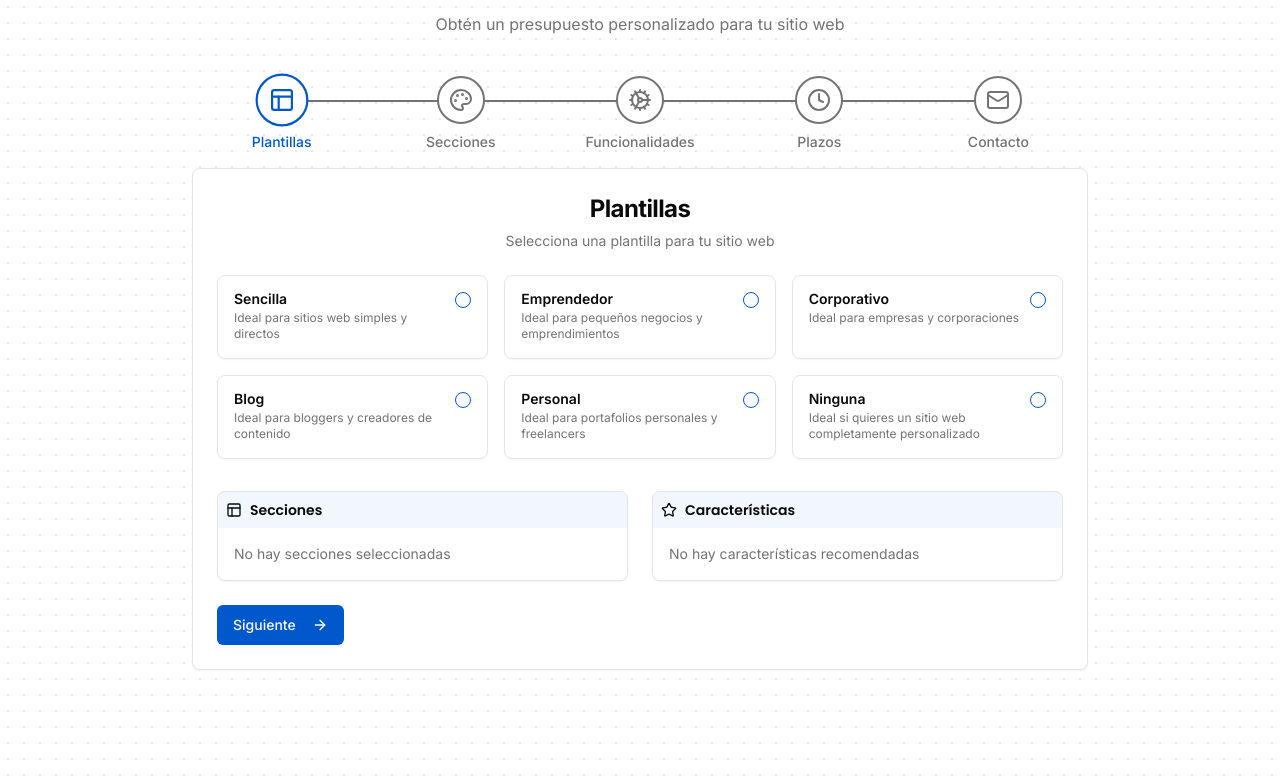
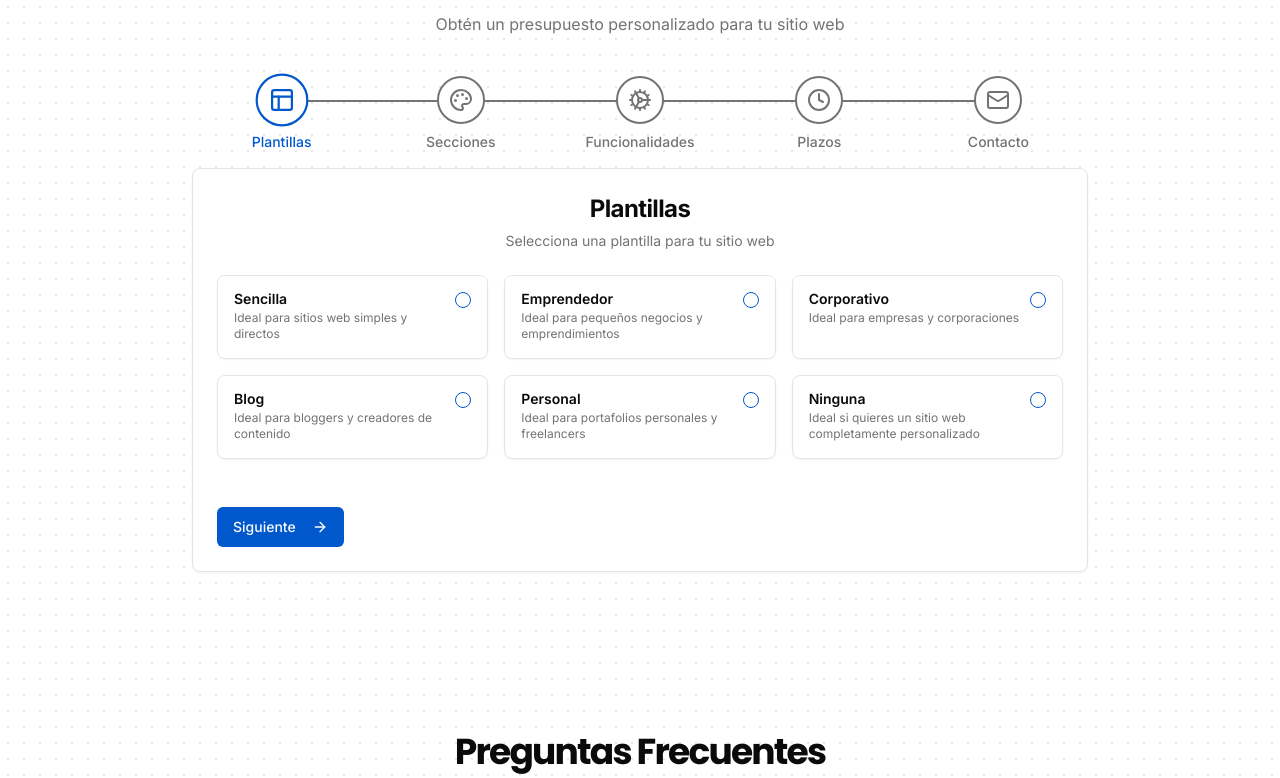
Before and after one commit to astrxnomo/kirawebs.com, a Next.js app: page / in a window 1280 px wide. Shown: the part 1921-2699 px from the top of the page. Built offline with nearby package versions, Linux system fonts and the light colour scheme.

Commit message:
feat: update steps section description, enhance shine border animation, and refactor price simulator component structure

```diff
--- a/src/app/page.tsx
+++ b/src/app/page.tsx
@@ -2,7 +2,7 @@ import { CompareSection } from '@/components/home/compare-section';
 import { ContactSection } from '@/components/home/contact-section';
 import { FAQSection } from '@/components/home/faq-section';
 import { HeroSection } from '@/components/home/hero-section';
-import { PriceSimulatorForm } from '@/components/home/price-simulator/price-simulation-form';
+import { PriceSimulatorForm } from '@/components/home/price-simulation-section';
 import { PricingSection } from '@/components/home/pricing-section';
 import { ServicesSection } from '@/components/home/services-section';
 import { StepsSection } from '@/components/home/steps-section';
--- a/src/components/home/price-simulator/price-simulation-form.tsx
+++ b/src/components/home/price-simulation-section.tsx
@@ -28,7 +28,7 @@ import {
 } from '@/components/ui/card';
 import { TooltipProvider } from '@/components/ui/tooltip';
 
-import { PriceSimulatorProvider } from './price-simulator-provider';
+import { PriceSimulatorProvider } from './price-simulator/price-simulator-provider';
 
 const STEPS = [
   {
--- a/src/components/home/price-simulator/contact-step.tsx
+++ b/src/components/home/price-simulator/contact-step.tsx
@@ -1,4 +1,4 @@
-import { Mail } from 'lucide-react';
+import { Info, Mail } from 'lucide-react';
 
 import {
   Accordion,
@@ -9,6 +9,7 @@ import {
 import { Button } from '@/components/ui/button';
 import { Input } from '@/components/ui/input';
 import { Label } from '@/components/ui/label';
+import ShineBorder from '@/components/ui/shine-border';
 import { Textarea } from '@/components/ui/textarea';
 import { calcularPrecio } from '@/utils/price-simulator';
 
@@ -41,7 +42,9 @@ export function ContactStep() {
   return (
     <div className="space-y-6">
       <div className="space-y-2">
-        <Label htmlFor="email">Correo Electrónico</Label>
+        <Label htmlFor="email">
+          Correo Electrónico <span className="text-destructive">*</span>
+        </Label>
         <Input
           id="email"
           type="email"
@@ -51,7 +54,10 @@ export function ContactStep() {
         />
       </div>
       <div className="space-y-2">
-        <Label htmlFor="descripcion">Descripción del Proyecto</Label>
+        <Label htmlFor="descripcion">
+          Descripción del Proyecto{' '}
+          <span className="text-xs text-muted-foreground">(Opcional)</span>
+        </Label>
         <Textarea
           id="descripcion"
           value={formData.descripcion}
@@ -59,9 +65,10 @@ export function ContactStep() {
           placeholder="Cuéntanos más sobre tu proyecto..."
         />
       </div>
-      <div className="mt-6 space-y-2 rounded-lg bg-accent/50 p-6">
+
+      <ShineBorder className="w-full p-0" color="#0058CC" borderWidth={2}>
+        <div className="w-full space-y-2 rounded-lg bg-accent/50 p-6">
           <h3 className="text-lg font-bold">Resumen del Proyecto</h3>
-
           <Accordion type="single" collapsible className="w-full">
             <AccordionItem value="item-1">
               <AccordionTrigger className="text-sm">
@@ -114,15 +121,29 @@ export function ContactStep() {
             </p>
           </div>
         </div>
-      <div className="">
+      </ShineBorder>
+
+      <div className="space-y-2 rounded-lg border border-border px-4 py-3">
+        <p className="text-sm">
+          <Info
+            className="-mt-0.5 me-3 inline-flex text-primary"
+            size={16}
+            strokeWidth={2}
+            aria-hidden="true"
+          />
+          Con esta simulación, estaremos un paso más cerca de entender tus
+          necesidades y crear el plan perfecto para tu negocio. Al enviarlo, nos
+          pondremos en contacto contigo a la brevedad para discutir los detalles
+          de tu proyecto. Si tienes alguna duda, no dudes en contactarnos.
+        </p>
+      </div>
       <Button
         onClick={() => console.log('Enviar cotización', formData)}
         className="w-full transition-all duration-300 ease-in-out hover:scale-105"
         size="lg"
       >
-          <Mail /> Enviar Cotización
+        <Mail /> Enviar Simulación
       </Button>
-      </div>
     </div>
   );
 }
--- a/src/components/home/price-simulator/templates-step.tsx
+++ b/src/components/home/price-simulator/templates-step.tsx
@@ -68,7 +68,7 @@ export function TemplatesStep() {
   const { formData, updateFormData } = usePriceSimulator();
 
   return (
-    <div className="space-y-8">
+    <div className="space-y-6">
       <RadioGroup
         className="grid grid-cols-2 gap-4 md:grid-cols-3"
         value={formData.template}
@@ -106,53 +106,52 @@ export function TemplatesStep() {
           ),
         )}
       </RadioGroup>
-      <div className="grid gap-6 md:grid-cols-2">
+      <div className="grid grid-cols-2 gap-6">
+        {formData.sections.length > 0 && (
           <Card className="overflow-hidden">
             <CardContent className="p-0">
-            <div className="bg-primary/5 p-2">
-              <h3 className="flex items-center gap-2 text-sm font-semibold">
-                <Layout className="h-4 w-4" />
+              <div className="bg-foreground/5 p-3">
+                <h3 className="flex items-center gap-2 text-xs font-semibold md:text-sm">
+                  <Layout className="size-3 md:size-4" />
                   Secciones
                 </h3>
               </div>
-            {formData.sections.length > 0 ? (
               <ul className="divide-y divide-border">
                 {formData.sections.map((section, index) => (
-                  <li key={index} className="px-4 py-2 text-xs">
+                  <li
+                    key={index}
+                    className="px-2 py-1 text-[10px] md:px-4 md:py-2 md:text-xs"
+                  >
                     {section}
                   </li>
                 ))}
               </ul>
-            ) : (
-              <p className="p-4 text-sm text-muted-foreground">
-                No hay secciones seleccionadas
-              </p>
-            )}
             </CardContent>
           </Card>
+        )}
+
+        {formData.recommendedFeatures.length > 0 && (
           <Card className="overflow-hidden">
             <CardContent className="p-0">
-            <div className="bg-primary/5 p-2">
-              <h3 className="flex items-center gap-2 text-sm font-semibold">
-                <Star className="h-4 w-4" />
+              <div className="bg-foreground/5 p-3">
+                <h3 className="flex items-center gap-2 text-xs font-semibold md:text-sm">
+                  <Star className="size-3 md:size-4" />
                   Características
                 </h3>
               </div>
-            {formData.recommendedFeatures.length > 0 ? (
               <ul className="divide-y divide-border">
                 {formData.recommendedFeatures.map((feature, index) => (
-                  <li key={index} className="px-4 py-2 text-xs">
+                  <li
+                    key={index}
+                    className="px-2 py-1 text-[10px] md:px-4 md:py-2 md:text-xs"
+                  >
                     {feature}
                   </li>
                 ))}
               </ul>
-            ) : (
-              <p className="p-4 text-sm text-muted-foreground">
-                No hay características recomendadas
-              </p>
-            )}
             </CardContent>
           </Card>
+        )}
       </div>
     </div>
   );
--- a/src/components/home/steps-section.tsx
+++ b/src/components/home/steps-section.tsx
@@ -26,7 +26,7 @@ const stepsData = [
     step: 2,
     title: 'Propuesta Detallada',
     description:
-      'Te enviaremos una propuesta detallada con el diseño y funcionalidades ideales para tu negocio, adaptada a tus necesidades específicas.',
+      'Estaremos en contacto para realizar una propuesta detallada con el diseño y funcionalidades ideales para tu negocio.',
     icon: Handshake,
   },
   {
--- /dev/null
+++ b/src/components/ui/shine-border.tsx
@@ -0,0 +1,61 @@
+'use client';
+
+import { cn } from '@/utils/cn';
+
+type TColorProperty = string | string[];
+
+interface ShineBorderProps {
+  borderRadius?: number;
+  borderWidth?: number;
+  duration?: number;
+  color?: TColorProperty;
+  className?: string;
+  children: React.ReactNode;
+}
+
+/**
+ * @name Shine Border
+ * @description It is an animated background border effect component with easy to use and configurable props.
+ * @param borderRadius defines the radius of the border.
+ * @param borderWidth defines the width of the border.
+ * @param duration defines the animation duration to be applied on the shining border
+ * @param color a string or string array to define border color.
+ * @param className defines the class name to be applied to the component
+ * @param children contains react node elements.
+ */
+export default function ShineBorder({
+  borderRadius = 8,
+  borderWidth = 1,
+  duration = 14,
+  color = '#000000',
+  className,
+  children,
+}: ShineBorderProps) {
+  return (
+    <div
+      style={
+        {
+          '--border-radius': `${borderRadius}px`,
+        } as React.CSSProperties
+      }
+      className={cn(
+        'relative min-h-[60px] w-fit min-w-[300px] place-items-center rounded-[--border-radius] bg-white p-3 text-black dark:bg-black dark:text-white',
+        className,
+      )}
+    >
+      <div
+        style={
+          {
+            '--border-width': `${borderWidth}px`,
+            '--border-radius': `${borderRadius}px`,
+            '--duration': `${duration}s`,
+            '--mask-linear-gradient': `linear-gradient(#fff 0 0) content-box, linear-gradient(#fff 0 0)`,
+            '--background-radial-gradient': `radial-gradient(transparent,transparent, ${Array.isArray(color) ? color.join(',') : color},transparent,transparent)`,
+          } as React.CSSProperties
+        }
+        className={`before:bg-shine-size motion-safe:before:animate-shine pointer-events-none before:absolute before:inset-0 before:size-full before:rounded-[--border-radius] before:p-[--border-width] before:will-change-[background-position] before:content-[""] before:![-webkit-mask-composite:xor] before:[background-image:--background-radial-gradient] before:[background-size:300%_300%] before:![mask-composite:exclude] before:[mask:--mask-linear-gradient]`}
+      ></div>
+      {children}
+    </div>
+  );
+}
--- a/tailwind.config.ts
+++ b/tailwind.config.ts
@@ -73,10 +73,22 @@ export default {
             height: '0',
           },
         },
+        shine: {
+          '0%': {
+            'background-position': '0% 0%',
+          },
+          '50%': {
+            'background-position': '100% 100%',
+          },
+          to: {
+            'background-position': '0% 0%',
+          },
+        },
       },
       animation: {
         'accordion-down': 'accordion-down 0.2s ease-out',
         'accordion-up': 'accordion-up 0.2s ease-out',
+        shine: 'shine var(--duration) infinite linear',
       },
     },
   },
```
Lines whose indentation alone changed are shown as unchanged.
